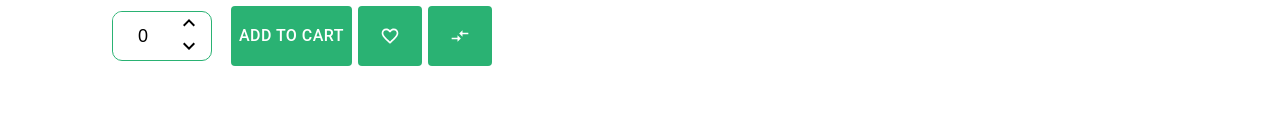
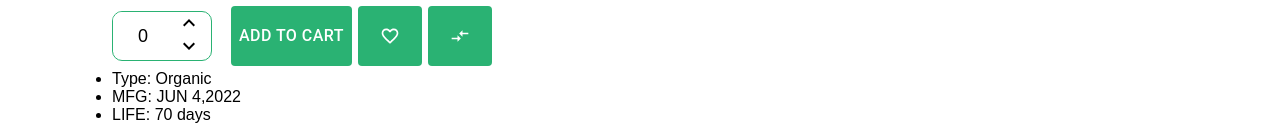
Before and after one commit to Pragyani/eCommerce-FrontendLayout, a React (Create React App) app: page /product/details in a window 1280 px wide. Shown: the part 665-800 px from the top of the page. Built offline with nearby package versions, Linux system fonts and the light colour scheme; a web font is replaced by a local one.

Commit message:
adding: product-type section

```diff
--- a/src/pages/Details/productInfo/ProductInfo.jsx
+++ b/src/pages/Details/productInfo/ProductInfo.jsx
@@ -7,7 +7,6 @@ import CompareArrowsIcon from '@mui/icons-material/CompareArrows';
 import FavoriteBorderOutlinedIcon from '@mui/icons-material/FavoriteBorderOutlined';
 
 const ProductInfo = () => {
-
     const [inputValue, setInputValue] = useState(0);
 
     const add = () => { setInputValue(inputValue + 1) }
@@ -48,9 +47,15 @@ const ProductInfo = () => {
                             <span className="arrow subt" onClick={subt}><KeyboardArrowDownOutlinedIcon /></span>
                         </div>
                         <Button className="btn-g">Add to Cart</Button>
-                        <Button className="btn-g"><FavoriteBorderOutlinedIcon/></Button>
-                        <Button className="btn-g"><CompareArrowsIcon/> </Button>
+                        <Button className="btn-g btn-border"><FavoriteBorderOutlinedIcon /></Button>
+                        <Button className="btn-g btn-border"><CompareArrowsIcon /> </Button>
                     </div>
+
+                    <ul className="product-type">
+                        <li className="pro-type">Type: <span>Organic</span></li>
+                        <li className="pro-type">MFG: <span>JUN 4,2022</span></li>
+                        <li className="pro-type">LIFE: <span>70 days</span></li>
+                    </ul>
                 </div>
             </div>
         </>
```
